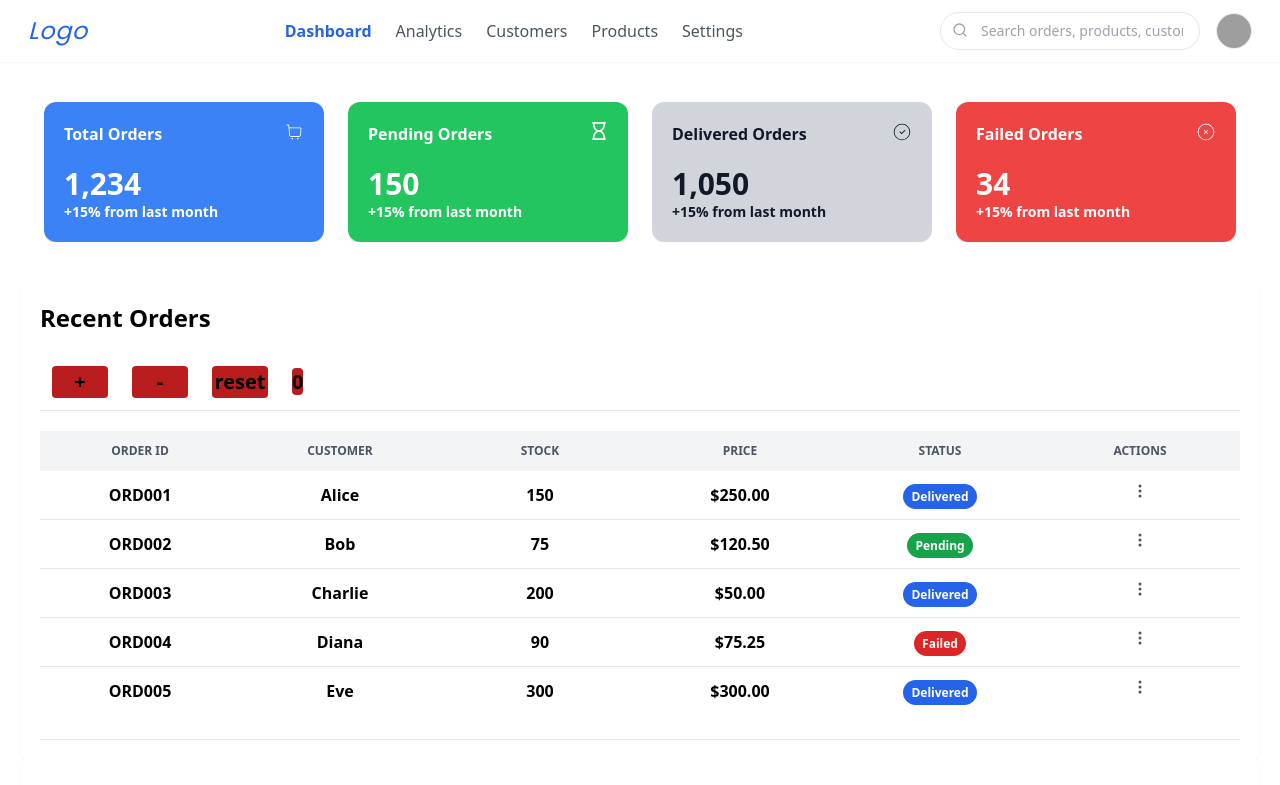
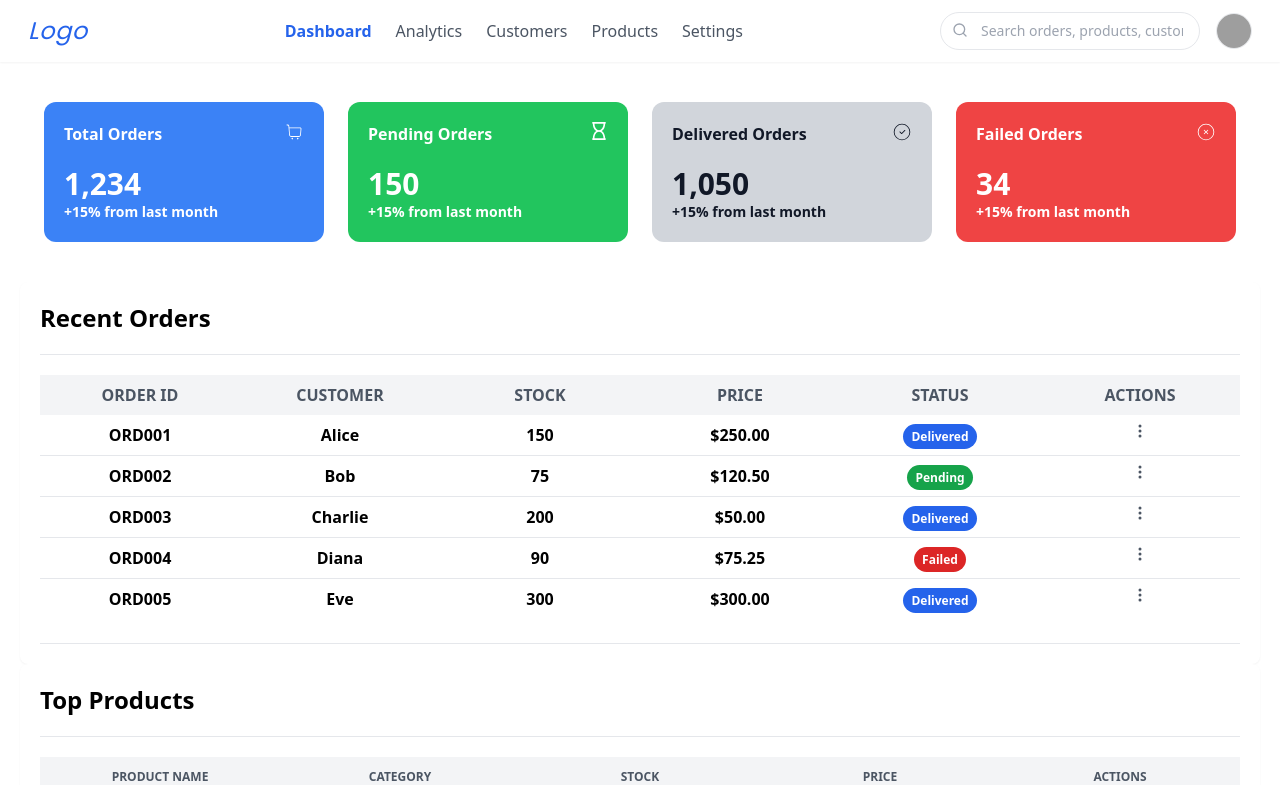
Before and after one commit to Ahmed-EL190/Order-management-portal, a React (Vite) app in the folder vite-project/: page / in a window 1280 px wide. Shown: the top 785 px of the page. Built offline with nearby package versions, Linux system fonts and the light colour scheme; grey boxes are pictures that could not be loaded.

Commit message:
update: added reducer and product features

```diff
--- a/vite-project/src/Components/Order.jsx
+++ b/vite-project/src/Components/Order.jsx
@@ -1,30 +1,29 @@
 import { useReducer } from "react";
 import { BsThreeDotsVertical } from "react-icons/bs";
 
-
 const Order = () => {
-  const intialState = 0
-  const reducer = (state , action ) => {
-    switch (action) {
-      case "plus":
-        return state + 1;
-      case "minse":
-        return state - 1;
-      case "reset":
-        return 0;
-      default:
-        return state;
-    }
-
-  }
-  const [state , dispatch] = useReducer (reducer , intialState )
-  const orders = [
+  const intialState = {
+    orders : [
       { id: "ORD001", customer: "Alice", stock: 150, price: "$250.00", status: "Delivered" },
       { id: "ORD002", customer: "Bob", stock: 75, price: "$120.50", status: "Pending" },
       { id: "ORD003", customer: "Charlie", stock: 200, price: "$50.00", status: "Delivered" },
       { id: "ORD004", customer: "Diana", stock: 90, price: "$75.25", status: "Failed" },
       { id: "ORD005", customer: "Eve", stock: 300, price: "$300.00", status: "Delivered" },
-  ];
+    ],
+  };
+
+  const reducer = (state, action) => {
+    switch (action.type) {
+      case "ADD_ORDER":
+        return { ...state, orders: [...state.orders, action.payload] };
+      case "DELETE_ORDER":
+        return { ...state, orders: state.orders.filter(order => order.id !== action.payload) };
+      default:
+        return state;
+    }
+  };
+
+  const [state, dispatch] = useReducer(reducer, intialState);
 
   const getStatusColor = (status) => {
     switch (status) {
@@ -42,49 +41,43 @@ const Order = () => {
   return (
     <div className="font-semibold bg-white rounded-lg shadow-sm mx-5 p-5">
       <h1 className="text-lg sm:text-xl md:text-2xl font-semibold mb-5">Recent Orders</h1>
-  <div>
-    <button onClick={()=>dispatch("plus")} className="w-14 h-8 bg-red-700 m-3 text-xl rounded"> + </button>
-    <button onClick={()=>dispatch("minse")} className="w-14 h-8 bg-red-700 m-3 text-xl rounded"> - </button>
-    <button onClick={()=>dispatch("reset")} className="w-14 h-8 bg-red-700 m-3 text-xl rounded"> reset </button>
-    <span className="w-14 h-8 bg-red-700 m-3 text-xl rounded">
-      {state}
-    </span>
-  </div>
+
+
 
       <hr className="mb-5" />
 
-
       <div className="flex">
         <table className="w-full text-center text-xs sm:text-sm md:text-base table-fixed">
-    <thead className="bg-gray-100 text-gray-600 uppercase ">
-      <tr >
-        <th className="py-2 px-1 sm:py-3 sm:px-2 xs:text-xs">Order ID</th>
-        <th className="py-2 px-1 sm:py-3 sm:px-2 xs:text-xs">Customer</th>
-        <th className="py-2 px-1 sm:py-3 sm:px-2 xs:text-xs ">Stock</th>
-        <th className="py-2 px-1 sm:py-3 sm:px-2 xs:text-xs">Price</th>
-        <th className="py-2 px-1 sm:py-3 sm:px-2 xs:text-xs">Status</th>
-        <th className="py-2 px-1 sm:py-3 sm:px-2 xs:text-xs">Actions</th>
+          <thead className="bg-gray-100 text-gray-600 uppercase">
+            <tr>
+              <th className="py-2">Order ID</th>
+              <th className="py-2">Customer</th>
+              <th className="py-2">Stock</th>
+              <th className="py-2">Price</th>
+              <th className="py-2">Status</th>
+              <th className="py-2">Actions</th>
             </tr>
           </thead>
 
           <tbody className="divide-y divide-gray-200">
-      {orders.map((order, id) => (
-        <tr key={id} className="hover:bg-gray-50 transition">
-          <td className="py-2 px-1 sm:py-3 sm:px-2">{order.id}</td>
-          <td className="py-2 px-1 sm:py-3 sm:px-2">{order.customer}</td>
-          <td className="py-2 px-1 sm:py-3 sm:px-2">{order.stock}</td>
-          <td className="py-2 px-1 sm:py-3 sm:px-2">{order.price}</td>
-          <td className="py-2 px-1 sm:py-3 sm:px-2">
-            <span
-              className={`${getStatusColor(
-                order.status
-              )} text-white px-2 py-1 rounded-full text-[10px] sm:text-xs`}
-            >
+            {state.orders.map((order) => (
+              <tr key={order.id} className="hover:bg-gray-50 transition">
+                <td className="py-2">{order.id}</td>
+                <td className="py-2">{order.customer}</td>
+                <td className="py-2">{order.stock}</td>
+                <td className="py-2">{order.price}</td>
+
+                <td className="py-2">
+                  <span className={`${getStatusColor(order.status)} text-white px-2 py-1 rounded-full text-[10px] sm:text-xs`}>
                     {order.status}
                   </span>
                 </td>
-          <td className="py-2 px-1 sm:py-3 sm:px-2 flex justify-center">
-            <BsThreeDotsVertical className="text-gray-600 cursor-pointer hover:text-gray-900 text-sm sm:text-base" />
+
+                <td className="py-2 flex justify-center">
+                  <BsThreeDotsVertical
+                    className="text-gray-600 cursor-pointer hover:text-gray-900"
+                    onClick={() => dispatch({ type: "DELETE_ORDER", payload: order.id })}
+                  />
                 </td>
               </tr>
             ))}
@@ -94,8 +87,6 @@ const Order = () => {
 
       <hr className="mt-6" />
     </div>
-
-
   );
 };
 
--- a/vite-project/src/Components/TopProducts.jsx
+++ b/vite-project/src/Components/TopProducts.jsx
@@ -1,13 +1,27 @@
+import { useReducer } from "react";
 import { BsThreeDotsVertical } from "react-icons/bs";
 
 const TopProducts = () => {
-  const TopProduct = [
-    {  ProductName: "Wireless Ergonomic Mouse",  Category: "Electronics",  Stock: 150,  Price: "$49.99",},
-    {  ProductName: "Noise-Cancelling deadphones",  Category: "Electronics",  Stock: 75,  Price: "$199.99",},
-    {  ProductName: "Organic Coffee Beans",  Category: "Groceries",  Stock: 200,  Price: "$18.50",},
-    {  ProductName: "Smart Home Security Camera",  Category: "Smart Home",  Stock: 90,  Price: "$120.00",},
-    {  ProductName: "Stainless Steel Wate Bottle",  Category: "Home Goods",  Stock: 300,  Price: "$25.00",},
-  ];
+  const initialState = {
+    topProduct : [
+    { id: 1,  ProductName: "Wireless Ergonomic Mouse",  Category: "Electronics",  Stock: 150,  Price: "$49.99",},
+    { id: 2,  ProductName: "Noise-Cancelling deadphones",  Category: "Electronics",  Stock: 75,  Price: "$199.99",},
+    { id: 3,  ProductName: "Organic Coffee Beans",  Category: "Groceries",  Stock: 200,  Price: "$18.50",},
+    { id: 4,  ProductName: "Smart Home Security Camera",  Category: "Smart Home",  Stock: 90,  Price: "$120.00",},
+    { id: 5,  ProductName: "Stainless Steel Wate Bottle",  Category: "Home Goods",  Stock: 300,  Price: "$25.00",},
+  ]
+  };
+  const reducer = (state, action ) => {
+    switch (action.type) {
+      case "ADD_PRODUCT":
+        return {...state, topProduct: [...state.topProduct , action.payload] } ;
+        case "DELETE_PRODUCT":
+        return { ...state , topProduct: state.topProduct.filter(TopProducts => TopProducts.id !== action.payload) } ;
+      default:
+        return state ;
+    }
+  }
+  const [state, dispatch] = useReducer ( reducer, initialState  );
   const getCategoryColor = (Category) => {
     switch (Category) {
       case "Electronics":
@@ -41,7 +55,7 @@ const TopProducts = () => {
           </tr>
         </thead>
         <tbody className="divide-y divide-gray-200">
-          {TopProduct.map((topProducts, id) => (
+          {state.topProduct.map((topProducts, id) => (
             <tr key={id} className="hover:bg-gray-50 transition">
               <td className="py-2 px-1 sm:py-3 sm:px-2 ">
                 {topProducts.ProductName}
@@ -58,8 +72,11 @@ const TopProducts = () => {
               <td className="py-2 px-1 sm:py-3 sm:px-2">{topProducts.Stock}</td>
               <td className="py-2 px-1 sm:py-3 sm:px-2">{topProducts.Price}</td>
               <td className="py-2 px-1 sm:py-3 sm:px-2 flex justify-center">
-                <BsThreeDotsVertical className="text-gray-600 cursor-pointer hover:text-gray-900 text-sm sm:text-base" />
+                <BsThreeDotsVertical
+               onClick ={() =>dispatch ({type: "DELETE_PRODUCT", payload:topProducts.id}) }
+                className="text-gray-600 cursor-pointer hover:text-gray-900 text-sm sm:text-base" />
               </td>
+
             </tr>
           ))}
         </tbody>
```
Lines whose indentation alone changed are shown as unchanged.
